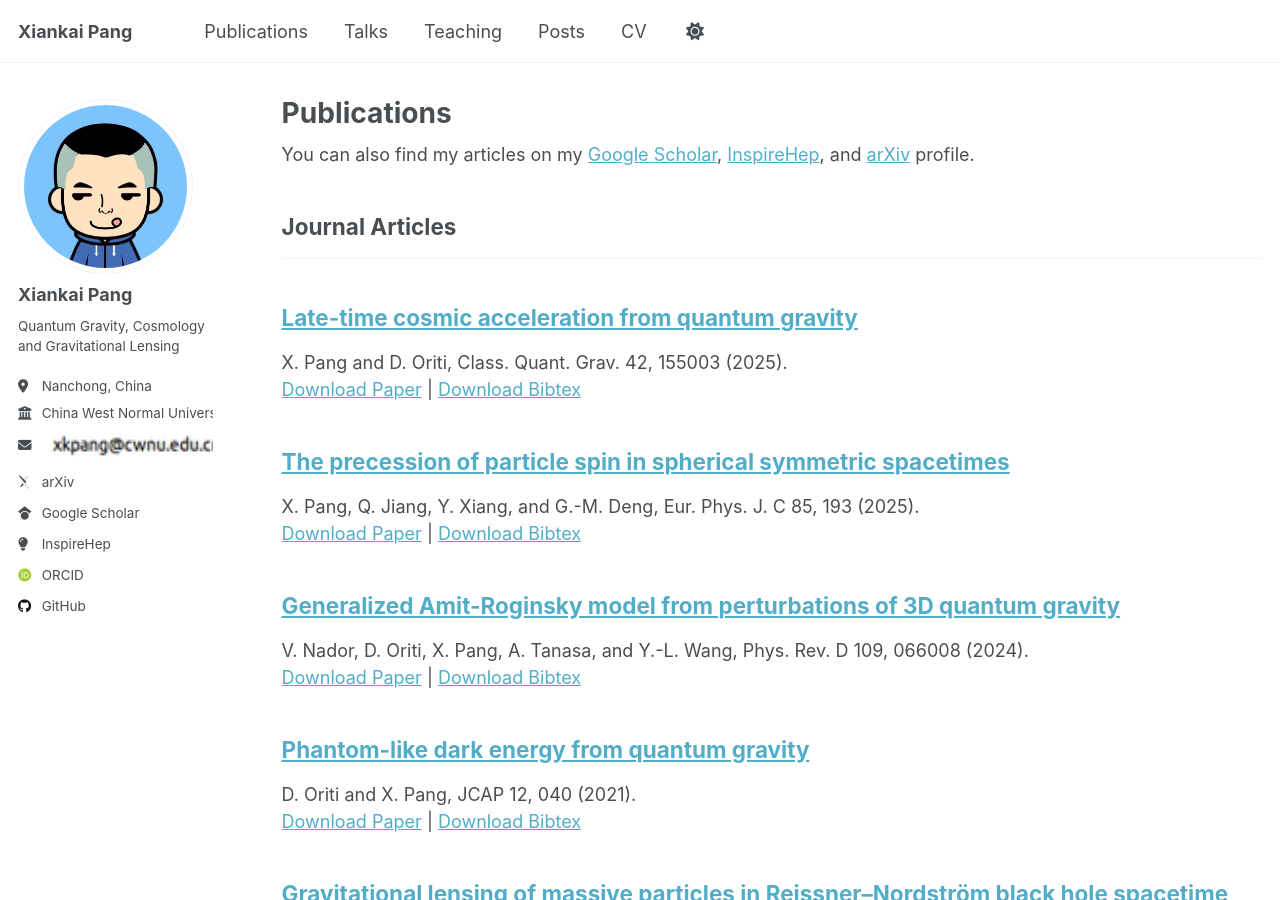
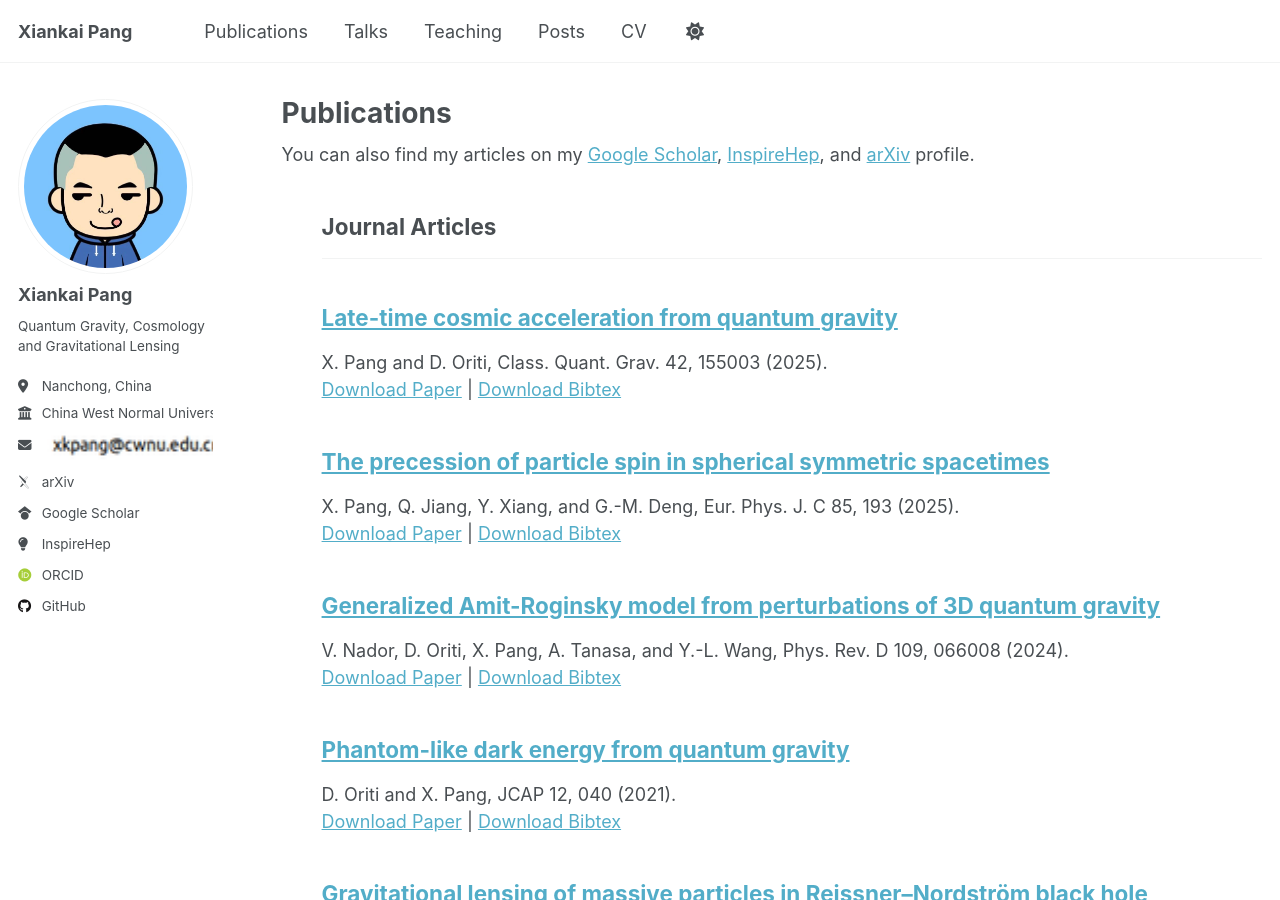
Before and after one commit to NineBeans2/NineBeans2.github.io, a Jekyll site: the page built from _pages/publications.html, in a window 1280 px wide and 900 px high. Built offline with Jekyll 4.4.1, drawn with Linux system fonts in a browser that asks for light colours; some web fonts are replaced; a script that is not in the unit is left out.

Commit message:
add <ol> for publications

```diff
--- a/_pages/publications.html
+++ b/_pages/publications.html
@@ -15,7 +15,7 @@
 {% if site.publication_category %}
   {% for category in site.publication_category  %}
     {% assign title_shown = false %}
-    {% for post in site.publications reversed %}
+	<ol> {% for post in site.publications reversed %}
       {% if post.category != category[0] %}
         {% continue %}
       {% endif %}
@@ -24,7 +24,7 @@
         {% assign title_shown = true %}
       {% endunless %}
       {% include archive-single.html %}
-    {% endfor %}
+	  {% endfor %}</ol>
   {% endfor %}
 {% else %}
   {% for post in site.publications reversed %}
```
